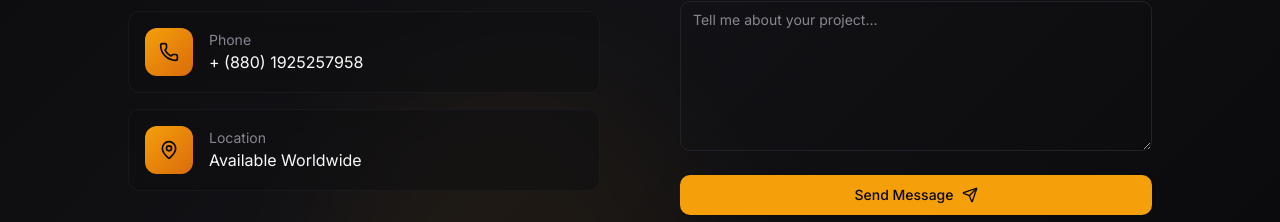
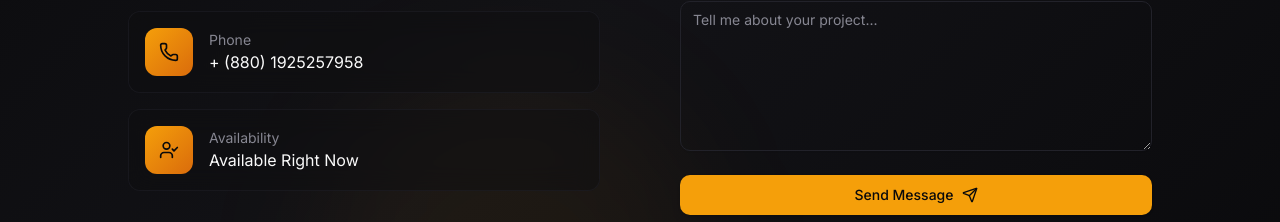
Before and after one commit to Zenogrid76/video_edito_portfolio, a React (Vite) app: page / in a window 1280 px wide. Shown: the part 6671-6893 px from the top of the page. Built offline with nearby package versions, Linux system fonts and the light colour scheme.

Commit message:
Website fixed 6

```diff
--- a/src/components/ContactSection.tsx
+++ b/src/components/ContactSection.tsx
@@ -9,7 +9,7 @@ import {
   Youtube,
   Instagram,
   Github,
-  MapPin,
+  UserCheck
 } from "lucide-react";
 import { useToast } from "@/hooks/use-toast";
 
@@ -138,7 +138,7 @@ export const ContactSection = () => {
   </a>
 
                 <a
-                  href="tel:+1234567890"
+                  href="tel:+8801925257958"
                   className="flex items-center gap-4 p-4 rounded-xl glass-effect hover:bg-card/70 transition-colors duration-300 group"
                 >
                   <div className="w-12 h-12 rounded-lg gradient-accent flex items-center justify-center">
@@ -154,13 +154,13 @@ export const ContactSection = () => {
 
                 <div className="flex items-center gap-4 p-4 rounded-xl glass-effect">
                   <div className="w-12 h-12 rounded-lg gradient-accent flex items-center justify-center">
-                    <MapPin className="w-5 h-5 text-primary-foreground" />
+                    <UserCheck className="w-5 h-5 text-primary-foreground" />
                   </div>
                   <div>
                     <div className="text-sm text-muted-foreground">
-                      Location
+                      Availability
                     </div>
-                    <div className="text-foreground">Available Worldwide</div>
+                    <div className="text-foreground">Available Right Now</div>
                   </div>
                 </div>
               </div>
```
